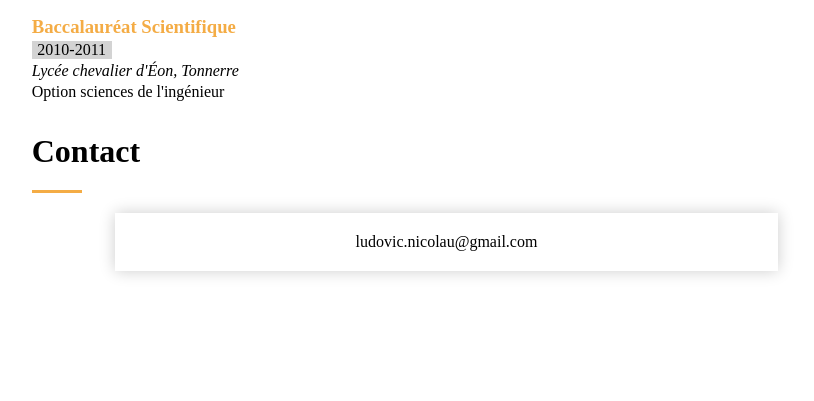
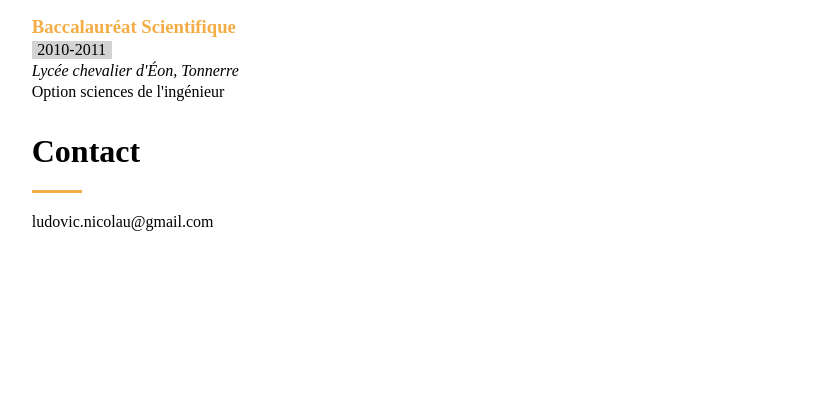
Before and after one commit to ludovicnicolau/portfolio, a Django app: page /cv/ in a window 1280 px wide. Shown: the part 1362-1763 px from the top of the page, without its empty margins (315-1129 px from the left). After the commit the page ends 1593 px from the top, so only its background shows below. Run offline with Django 4.2, Linux system fonts and the light colour scheme.

Commit message:
Removed box around contact

```diff
--- a/cv/static/cv/css/cv.css
+++ b/cv/static/cv/css/cv.css
@@ -150,16 +150,6 @@
     transform: translateY(0);
 }
 
-.contacts {
-    display: flex;
-    justify-content: center;
-    align-items: center;
-    width: 80%;
-    box-shadow: 0 0 15px rgba(0, 0, 0, 0.2);
-    padding-top: 20px;
-    padding-bottom: 20px;
-    margin: auto;
-}
 
 @media screen and (min-width: 800px) {
     .skills__skillbars {
```
